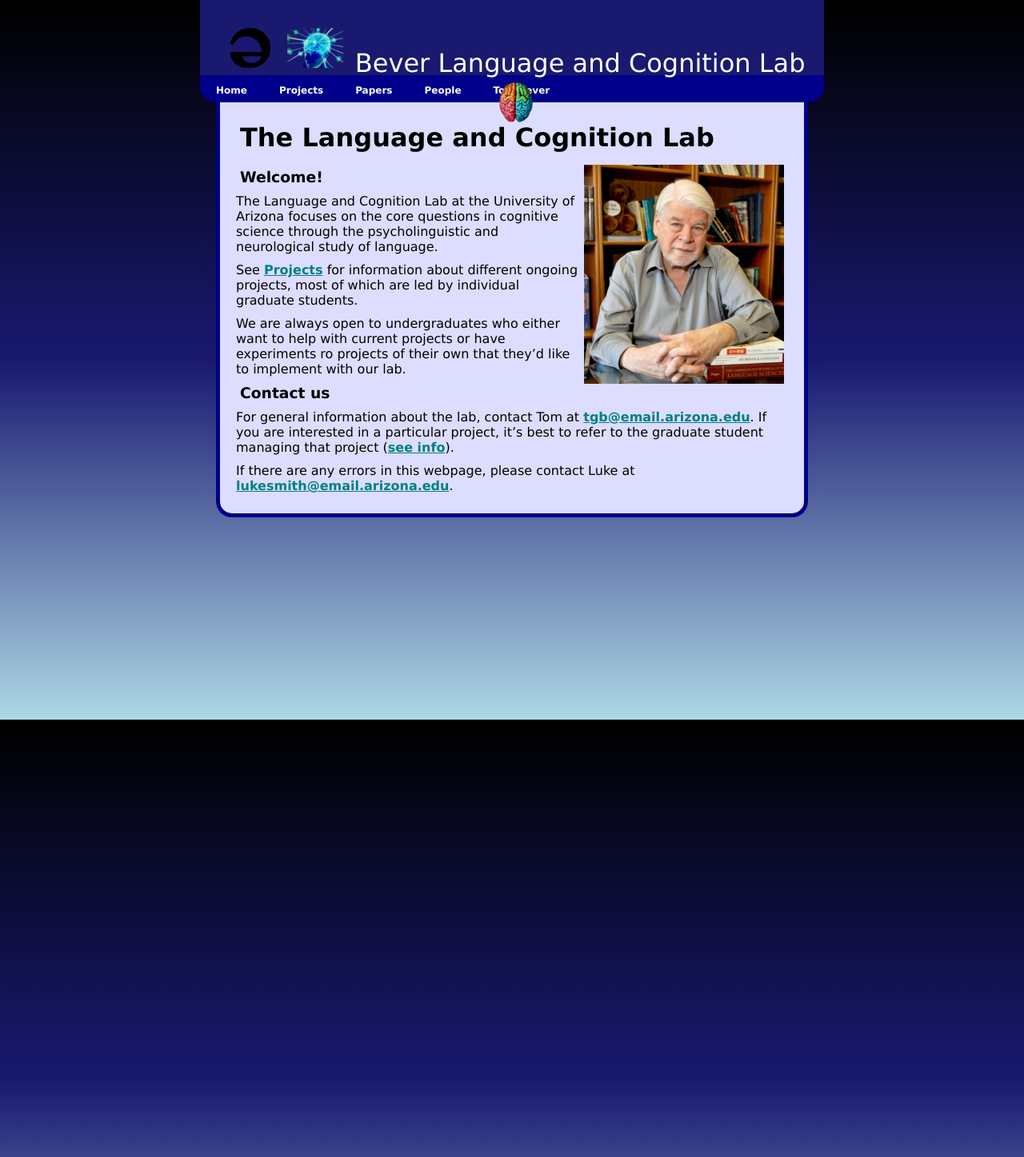
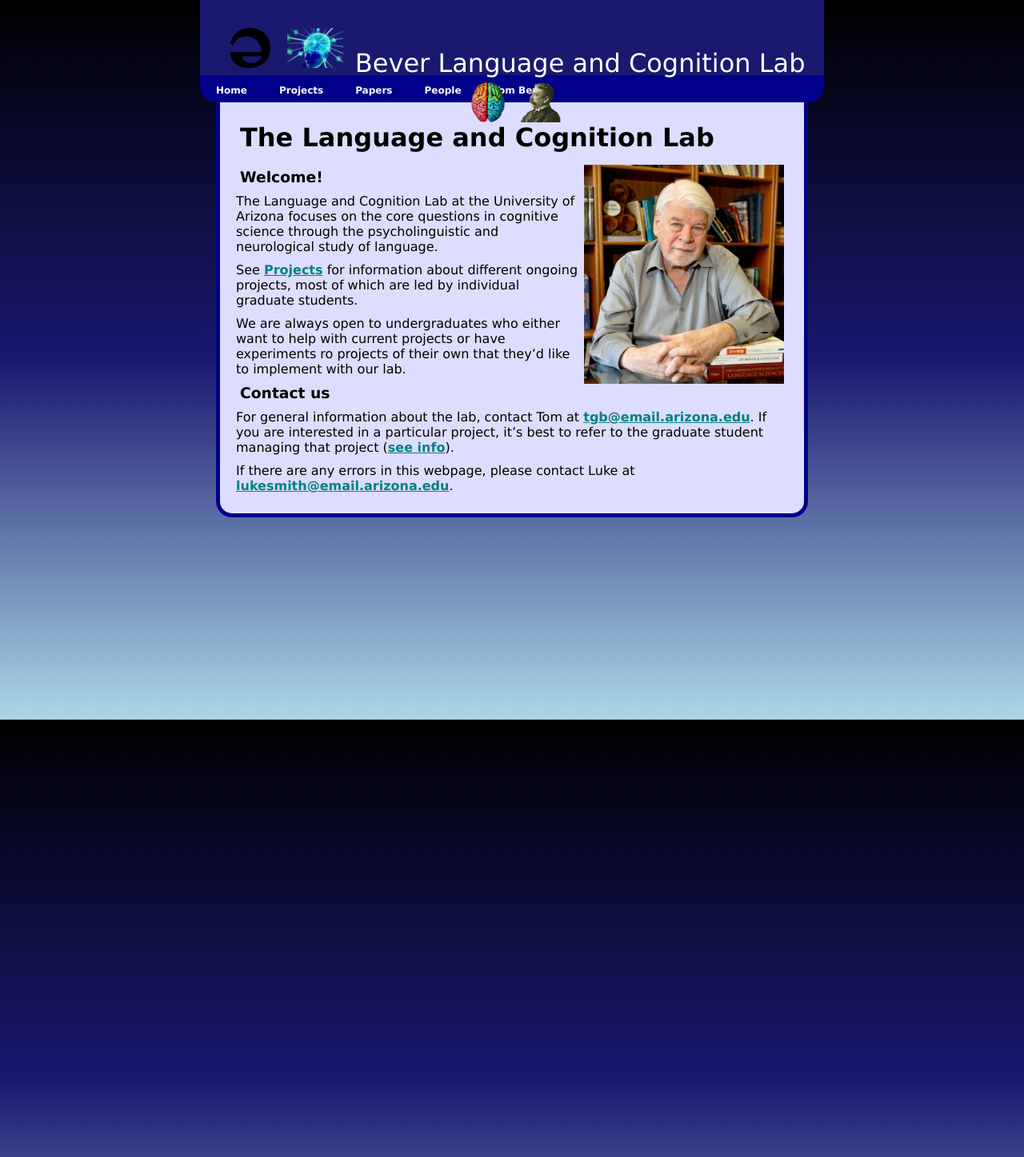
Before and after one commit to coglanglab/coglanglab.github.io, a Jekyll site: the page built from index.md, in a window 1280 px wide. Shown: the whole page at 80% size. Built offline with Jekyll 4.4.1, drawn with Linux system fonts in a browser that asks for light colours; our own code applies the rules of GitHub Pages for plain Markdown files.

Commit message:
mid header

```diff
--- a/_layouts/default.html
+++ b/_layouts/default.html
@@ -11,6 +11,7 @@
 	    <img src="images/brane.png" height="50">
             Bever Language and Cognition Lab<!-- /logo -->
 	    <img src="images/hemi.png" height="50">
+	    <img src="images/saussure.png" height="50">
 </div><!-- banner -->
 <div id="navigation">
 <ul>
--- a/css/style.css
+++ b/css/style.css
@@ -66,6 +66,7 @@ h1,h2,h3,h4,h5,h6 {
 	color:white;
 	font-size:xx-large;
 	vertical-align: center;
+	top: 50%
 }
 
 /* ----- NAVIGATION ----- */
```
Also changed, not shown: 2 other files.
